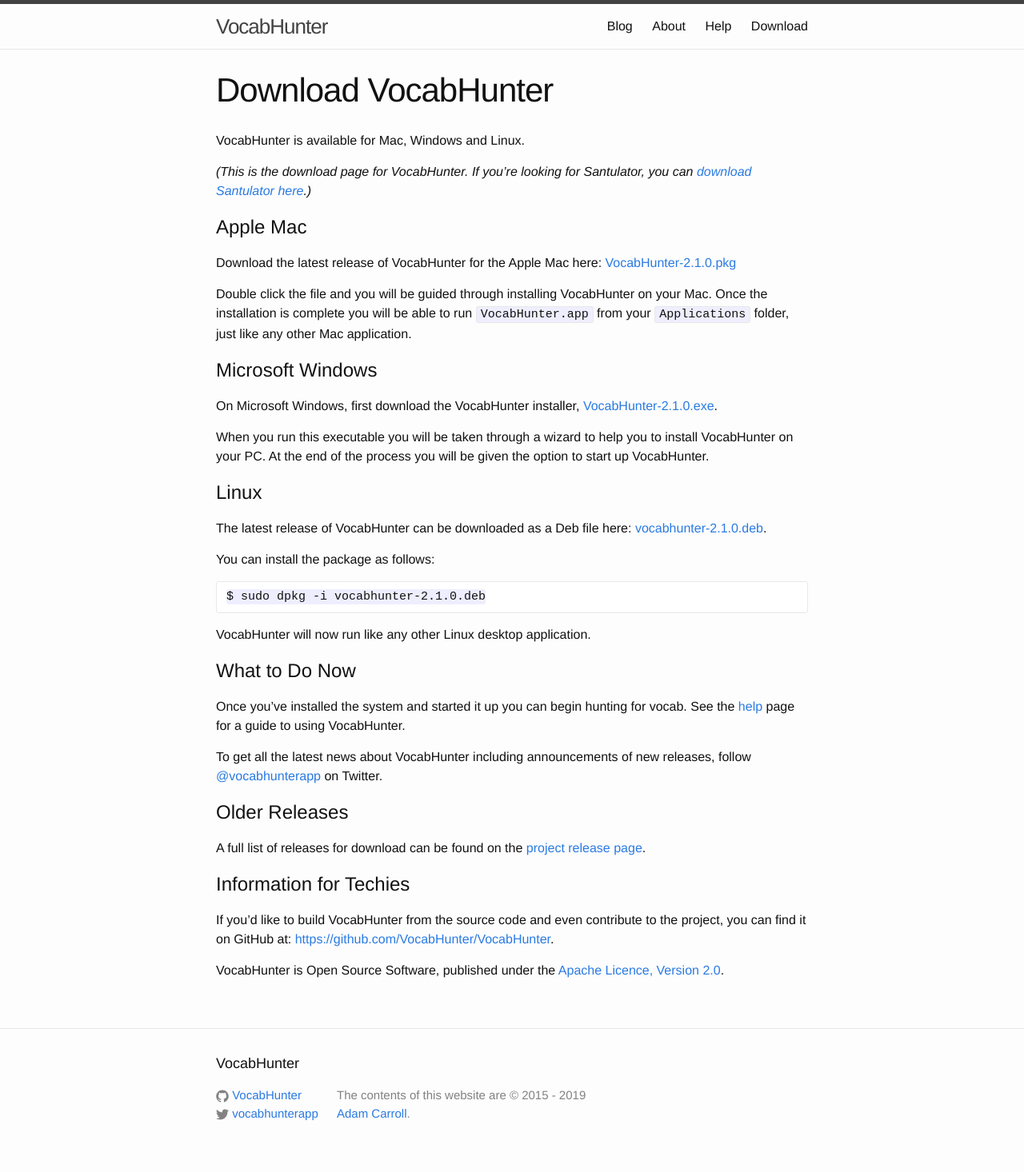
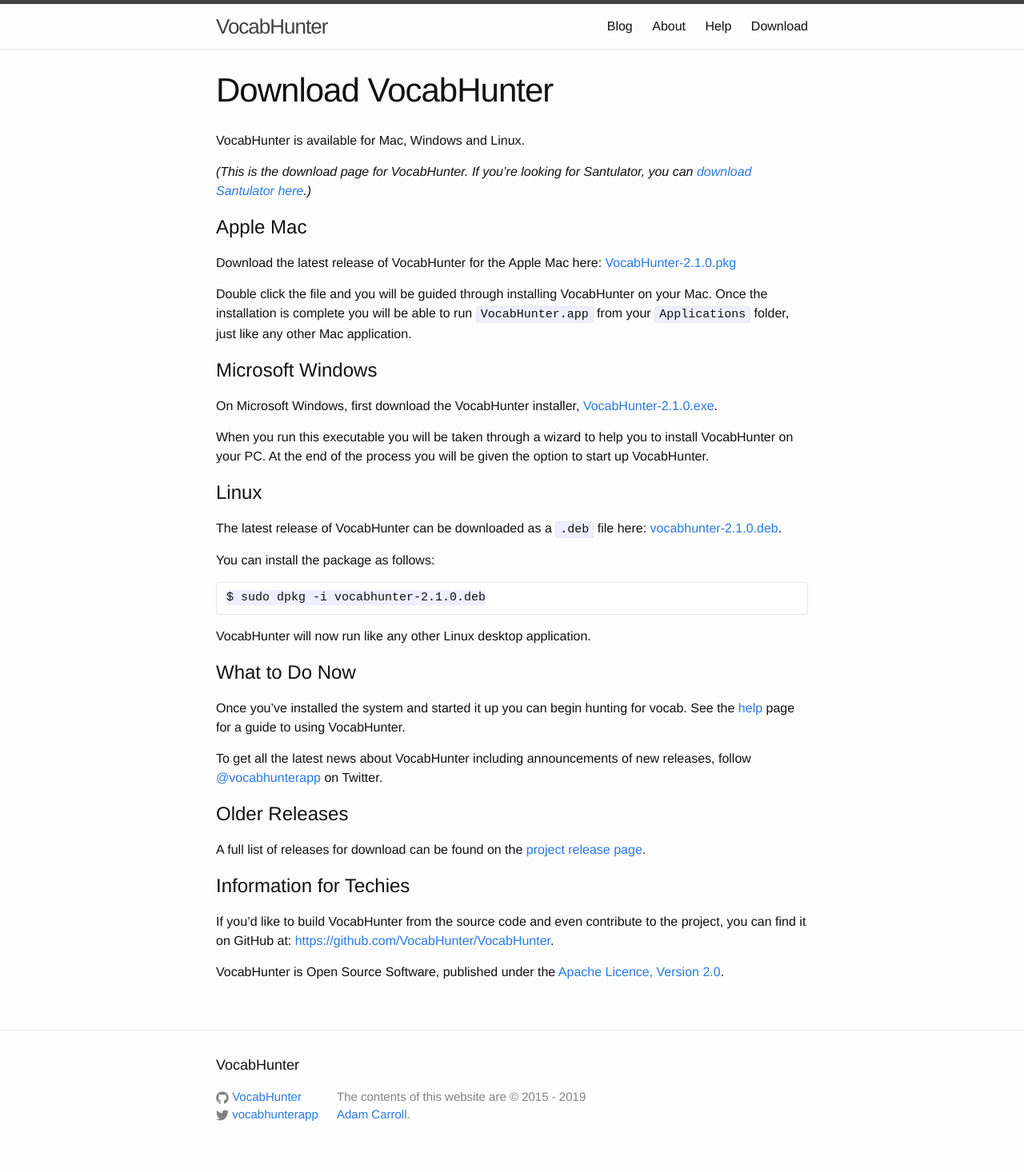
Before and after one commit to VocabHunter/vocabhunter.github.io, a Jekyll site: the page built from download.md, in a window 1280 px wide. Shown: the whole page at 80% size. Built offline with Jekyll 4.4.1, drawn with Linux system fonts in a browser that asks for light colours.

```diff
--- a/download.md
+++ b/download.md
@@ -16,7 +16,7 @@ _(This is the download page for VocabHunter.  If you're looking for Santulator,
 
 Download the latest release of VocabHunter for the Apple Mac here: [VocabHunter-{{site.release_version}}.pkg](https://github.com/VocabHunter/VocabHunter/releases/download/{{site.release_version}}/VocabHunter-{{site.release_version}}.pkg)
 
-Double click the file and you will be guided through installing VocabHunter on your Mac.  Once the installation is complete you will  be able to run `VocabHunter.app` from your `Applications` folder, just like any other Mac application.
+Double click the file and you will be guided through installing VocabHunter on your Mac.  Once the installation is complete you will be able to run `VocabHunter.app` from your `Applications` folder, just like any other Mac application.
 
 # Microsoft Windows
 
@@ -26,7 +26,7 @@ When you run this executable you will be taken through a wizard to help you to i
 
 # Linux
 
-The latest release of VocabHunter can be downloaded as a Deb file here: [vocabhunter-{{site.release_version}}.deb](https://github.com/VocabHunter/VocabHunter/releases/download/{{site.release_version}}/vocabhunter-{{site.release_version}}.deb).
+The latest release of VocabHunter can be downloaded as a `.deb` file here: [vocabhunter-{{site.release_version}}.deb](https://github.com/VocabHunter/VocabHunter/releases/download/{{site.release_version}}/vocabhunter-{{site.release_version}}.deb).
 
 You can install the package as follows:
 
```
